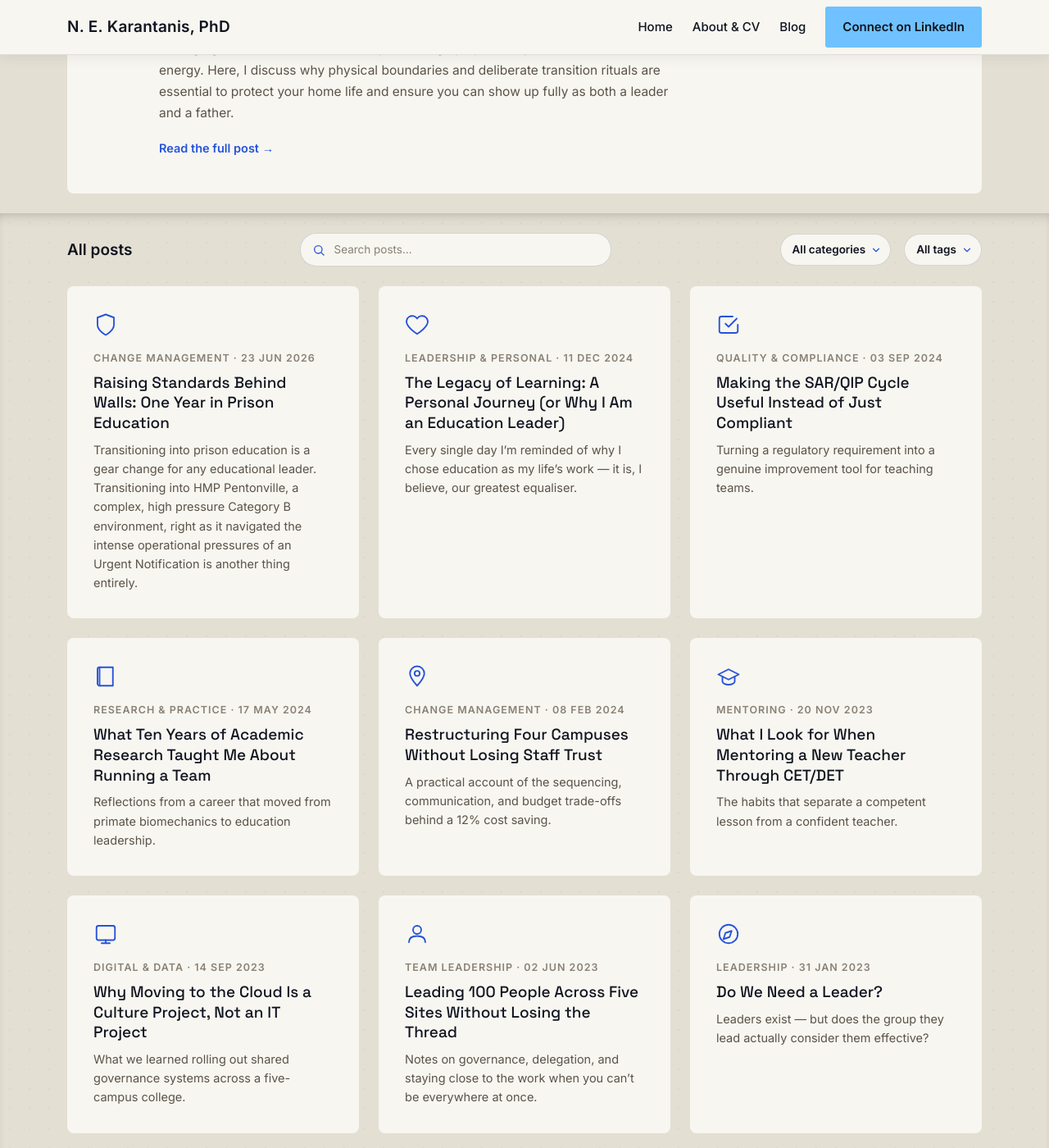
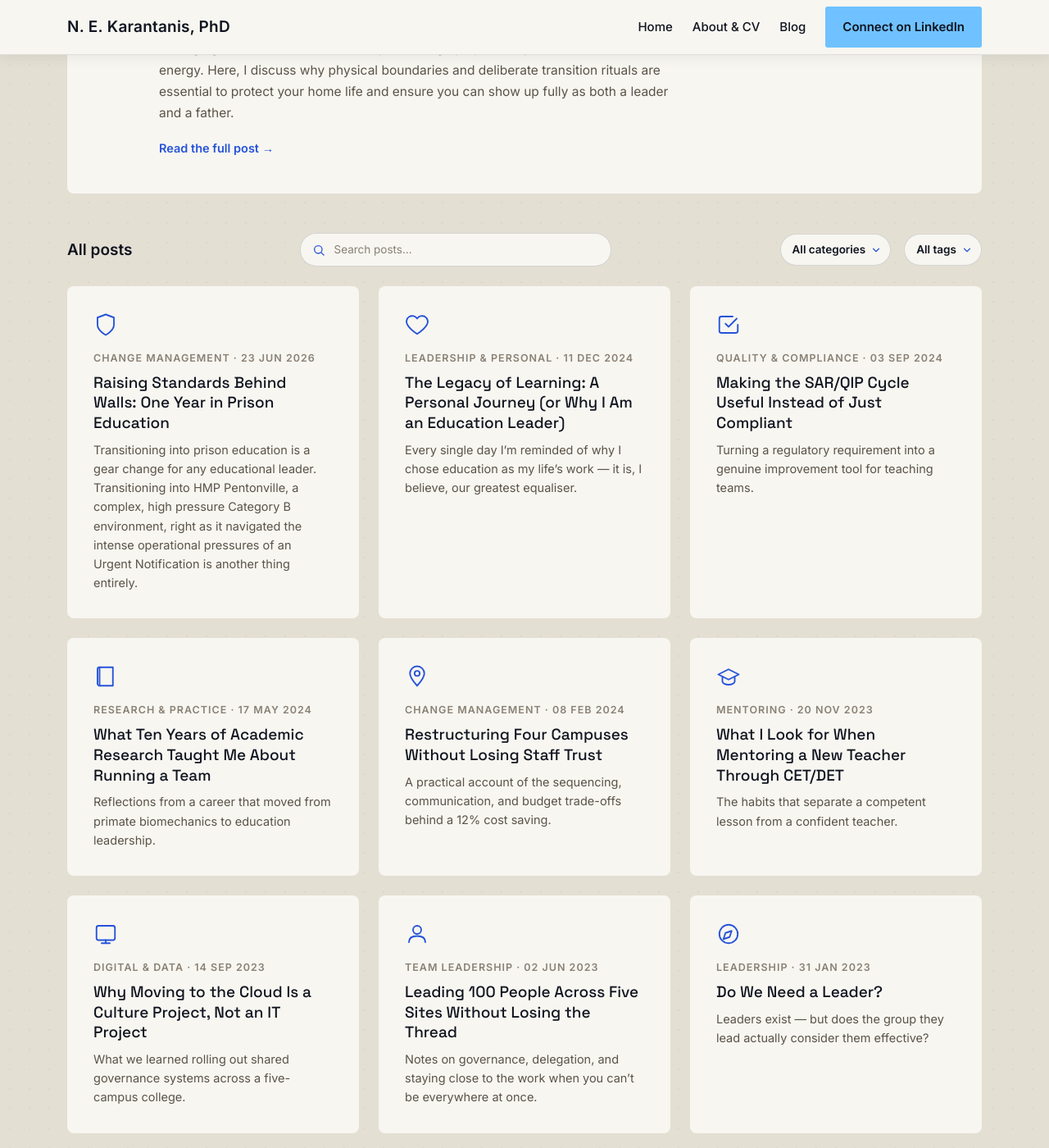
Before and after one commit to Eneekay/nekarantanis, a Jekyll site: the page built from Blog.html, in a window 1280 px wide and 1400 px high, scrolled down 515 px. Shown: the whole window at 82% size. Built offline with Jekyll 4.4.1, drawn with Linux system fonts in a browser that asks for light colours.

Commit message:
Merge Blog's Featured Post and Post Grid into one dotted section
Featured Post now uses the same section-light-dotted background as
Post Grid instead of flat bg-c3, so the dot texture runs behind both.
Adds a .dots-seamless modifier that drops section-light-dotted's
built-in inset recess shadow (meant for a single dotted section
sandwiched between two differently-toned ones - its only other use, on
Home) since here it just drew a seam across the shared boundary
between two sections that are meant to read as one.

```diff
--- a/Blog.html
+++ b/Blog.html
@@ -43,7 +43,7 @@ title: Blog
 {% assign all_tags = all_tags | uniq | sort %}
 
 <!-- FEATURED POST -->
-<section class="bg-c3" id="featuredSection">
+<section class="section-light-dotted dots-seamless" id="featuredSection">
   <div class="container pad-64-12-24">
     <div class="row" data-reveal>
       <div class="col-12">
@@ -62,7 +62,7 @@ title: Blog
 </section>
 
 <!-- POST GRID -->
-<section class="section-light-dotted">
+<section class="section-light-dotted dots-seamless">
   <div class="container pad-24-12-88">
     <div class="d-flex flex-wrap gap-3 align-items-center justify-content-between mb-4">
       <div class="fs-19 fw-semibold text-c0" id="postGridHeading">All posts</div>
--- a/css/custom.css
+++ b/css/custom.css
@@ -227,6 +227,13 @@ h1, h2, h3, h4 {
     inset 0 12px 18px -14px rgba(0, 0, 0, 0.3),
     inset 0 -12px 18px -14px rgba(0, 0, 0, 0.3);
 }
+/* Blog's Featured Post + Post Grid sections share this same dotted
+   background back-to-back and should read as one continuous section,
+   not two stacked ones - overrides the recess shadow above, which is
+   meant for when a single dotted section sits sandwiched between two
+   differently-toned ones (its only other use, Home's Featured Roles)
+   and otherwise draws a seam right across the shared boundary here. */
+.section-light-dotted.dots-seamless { box-shadow: none; }
 .section-white-dotted {
   background-color: var(--nk-c4);
   background-image: radial-gradient(rgba(0, 0, 0, 0.035) 1px, transparent 1px);
```
